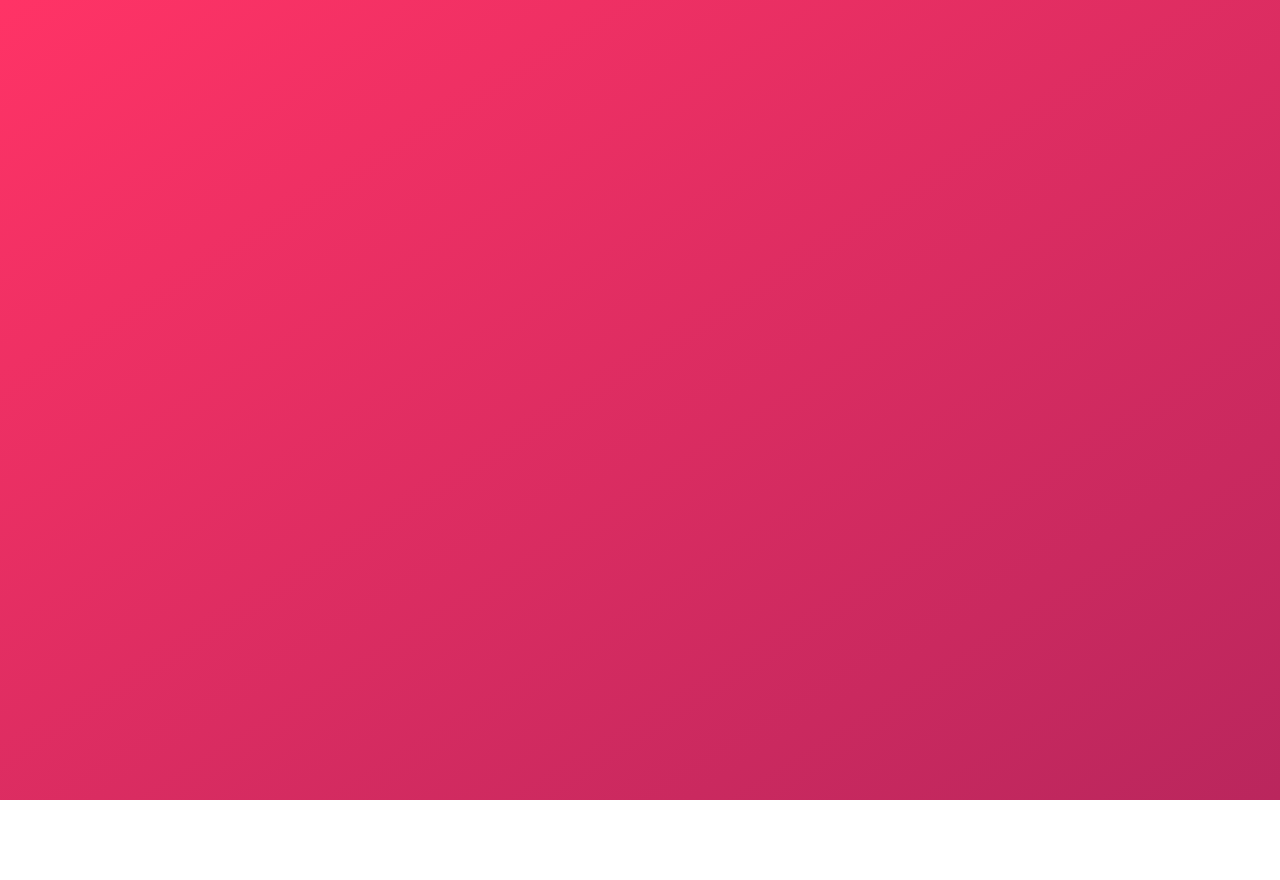
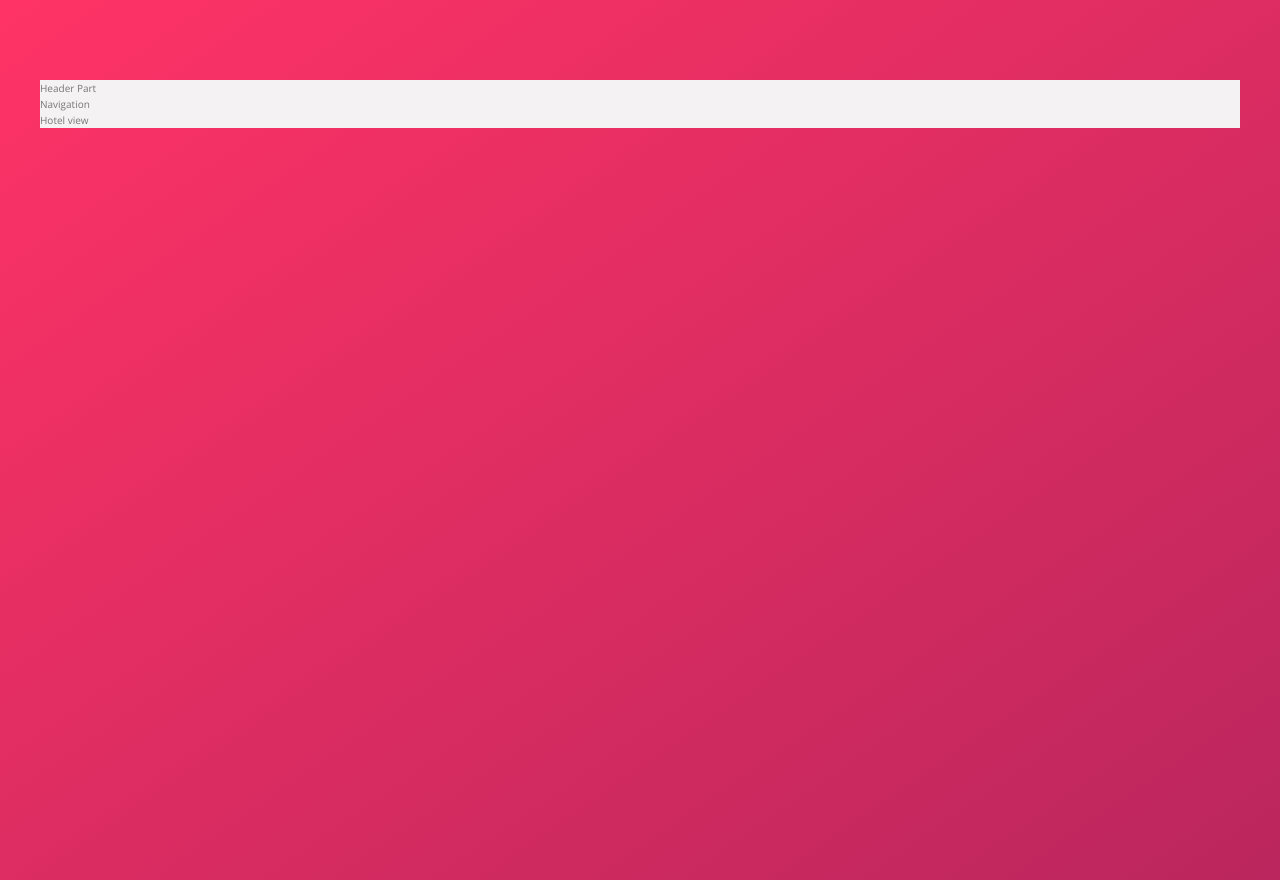
Before and after one commit to AllendeTruth/Trillo, a website: page index.html in a window 1280 px wide. Before the commit the page ends 800 px from the top, so only its background shows below. Drawn offline with nearby package versions, Linux system fonts and the light colour scheme.

Commit message:
added 3 main parts of HTML and some minor .container styling

```diff
--- a/index.html
+++ b/index.html
@@ -11,6 +11,18 @@
         <title>trillo &mdash; Your all-in-one booking app</title>
     </head>
     <body>
+        <div class="container">
+            <header class="header">
+                Header Part
+            </header>
+            <div class="content">
+                <nav class="sidebar">
+                    Navigation
+                </nav>
+            </div>
 
+            <main class="hotel-view">Hotel view</main>
+
+        </div>
     </body>
 </html>
--- a/sass/_base.scss
+++ b/sass/_base.scss
@@ -19,6 +19,15 @@ Grey dark 3: #999
     --color-primary: #eb2f64;
     --color-primary-light: #FF3366;
     --color-primary-dark: #BA265D;
+
+    --color-grey-light-1: #faf9f9;
+    --color-grey-light-2: #f4f2f2;
+    --color-grey-light-3: #f0eeee;
+    --color-grey-light-4: #ccc;
+
+    --color-grey-dark-1: #333;
+    --color-grey-dark-2: #777;
+    --color-grey-dark-3: #999;
 }
 *{
     margin: 0;
@@ -38,6 +47,7 @@ body{
     font-family: 'Open Sans', sans-serif;
     font-weight: 400;
     line-height: 1.6;
+    color: var(--color-grey-dark-2);
     // background-image: linear-gradient(to right bottom, white, black);
     background-image: linear-gradient(to right bottom, var(--color-primary-light), var(--color-primary-dark));
     background-size: cover;
--- a/sass/_layout.scss
+++ b/sass/_layout.scss
@@ -0,0 +1,21 @@
+.container{
+    max-width: 120rem;//1200px
+    margin: 8rem auto;
+    background-color: var(--color-grey-light-2);
+}
+
+.header{
+
+}
+
+.content{
+
+}
+
+.sidebar{
+
+}
+
+.hotel-view{
+
+}
```
Also changed, not shown: css/style.css.
